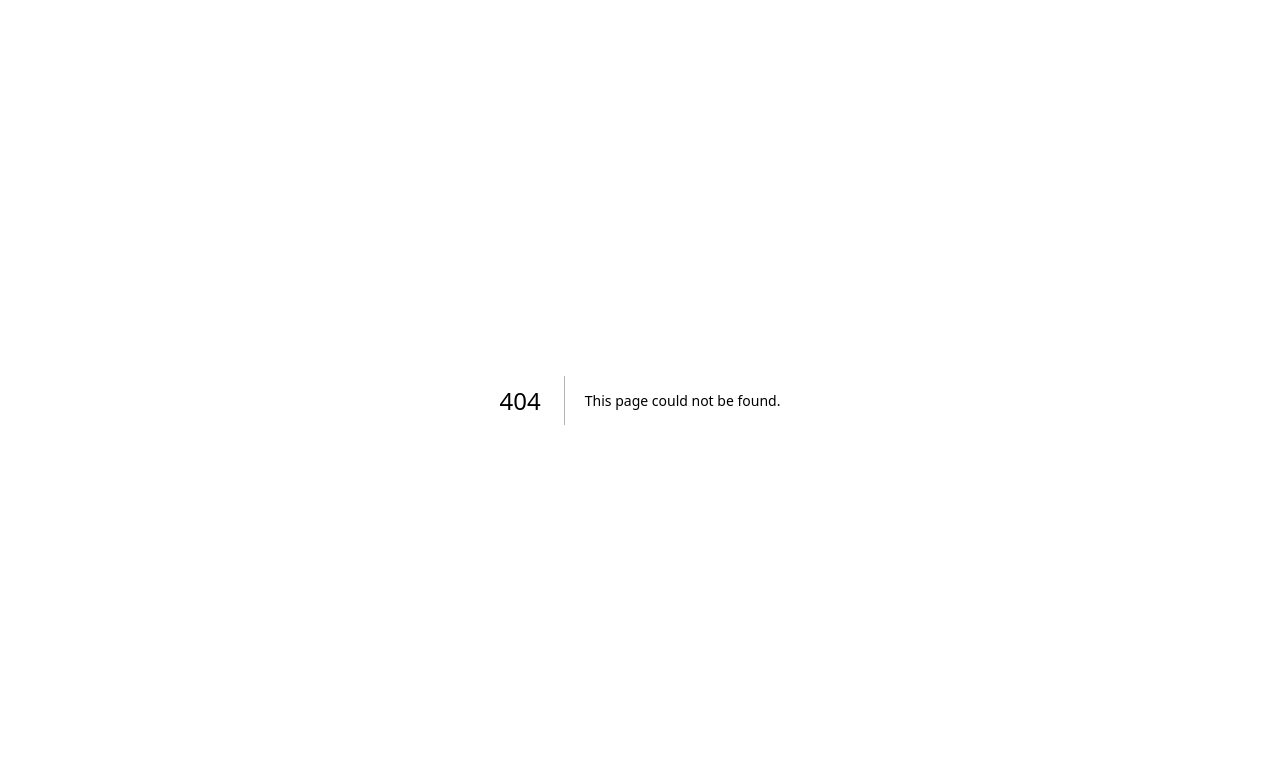
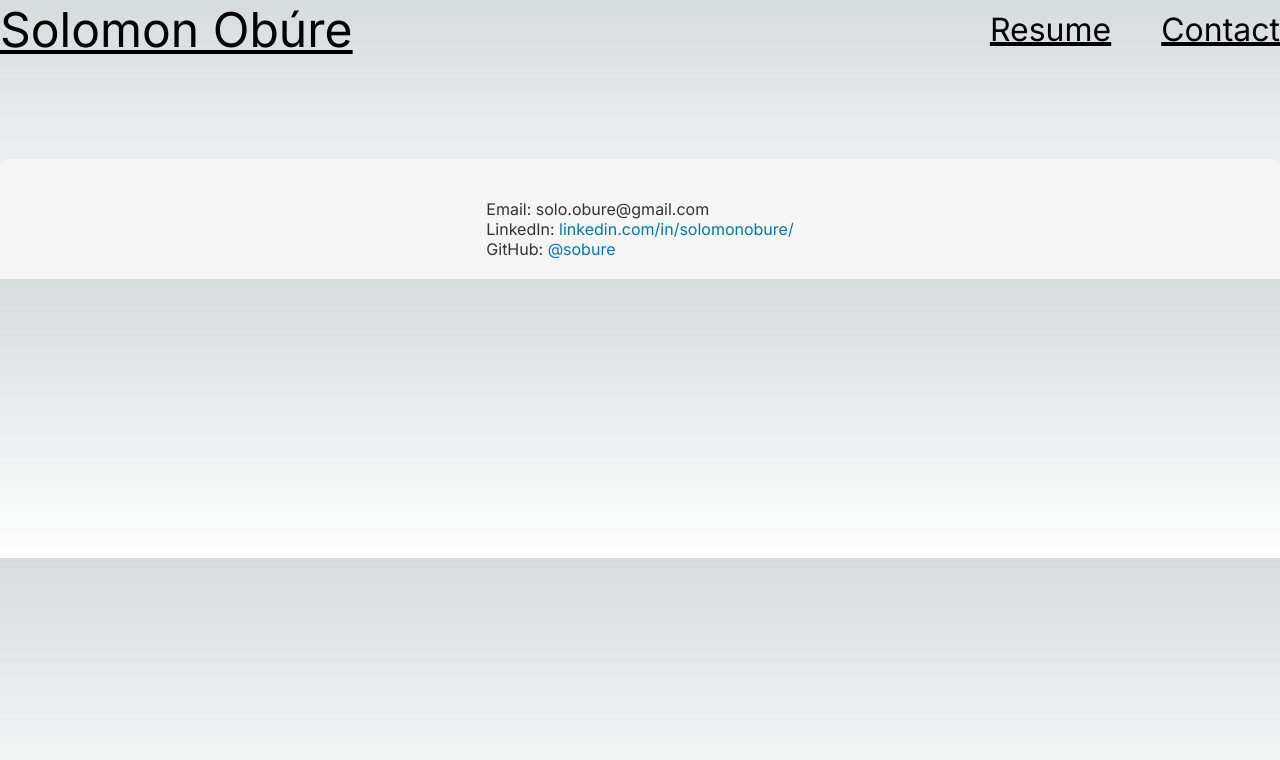
Before and after one commit to socodzn/minware-screen, a Next.js app: page /contact in a window 1280 px wide. Before the commit this address had no page. Shown: the top 760 px of the page. Built offline with nearby package versions, Linux system fonts and the light colour scheme.

Commit message:
add routes

```diff
--- /dev/null
+++ b/app/contact/contact.module.css
@@ -0,0 +1,26 @@
+
+.contactContainer {
+    display: flex;
+    flex-direction: column;
+    align-items: center;
+    padding: 20px;
+    background-color: #f5f5f5;
+    border-radius: 8px;
+    box-shadow: 0 2px 4px rgba(0, 0, 0, 0.1);
+  }
+
+  .contactInfo {
+    margin-top: 20px;
+    font-size: 16px;
+    color: #333;
+  }
+
+  .contactLink {
+    color: #0077b5;
+    text-decoration: none;
+    transition: color 0.2s ease;
+  }
+
+  .contactLink:hover {
+    color: #005ea2;
+  }
--- /dev/null
+++ b/app/contact/page.tsx
@@ -0,0 +1,19 @@
+import Header from '@/app/ui/header/header';
+import styles from '@/app/contact/contact.module.css';
+
+const Contact = () => {
+  return (
+    <>
+      <Header />
+      <div className={styles.contactContainer}>
+        <div className={styles.contactInfo}>
+          <div>Email: solo.obure@gmail.com</div>
+          <div>LinkedIn: <a className={styles.contactLink} href="https://www.linkedin.com/in/solomonobure/">linkedin.com/in/solomonobure/</a></div>
+          <div>GitHub: <a className={styles.contactLink} href="https://github.com/sobure">@sobure</a></div>
+        </div>
+      </div>
+    </>
+  );
+};
+
+export default Contact;
--- a/app/ui/header/header.tsx
+++ b/app/ui/header/header.tsx
@@ -7,6 +7,10 @@ const Header: React.FC = () => {
         <>
         <div className={style['header-container']}>
             <Link href='/'className={style['header-link-left']}>Solomon Obúre</Link>
+            <div>
+                <Link href='/resume' className={style['header-link-resume']}>Resume</Link>
+                <Link href='/contact'className={style['header-link-contact']}>Contact</Link>
+            </div>
         </div>
         </>
     );
```
Also changed, not shown: app/resume/page.tsx (added, +22 -0 lines).
